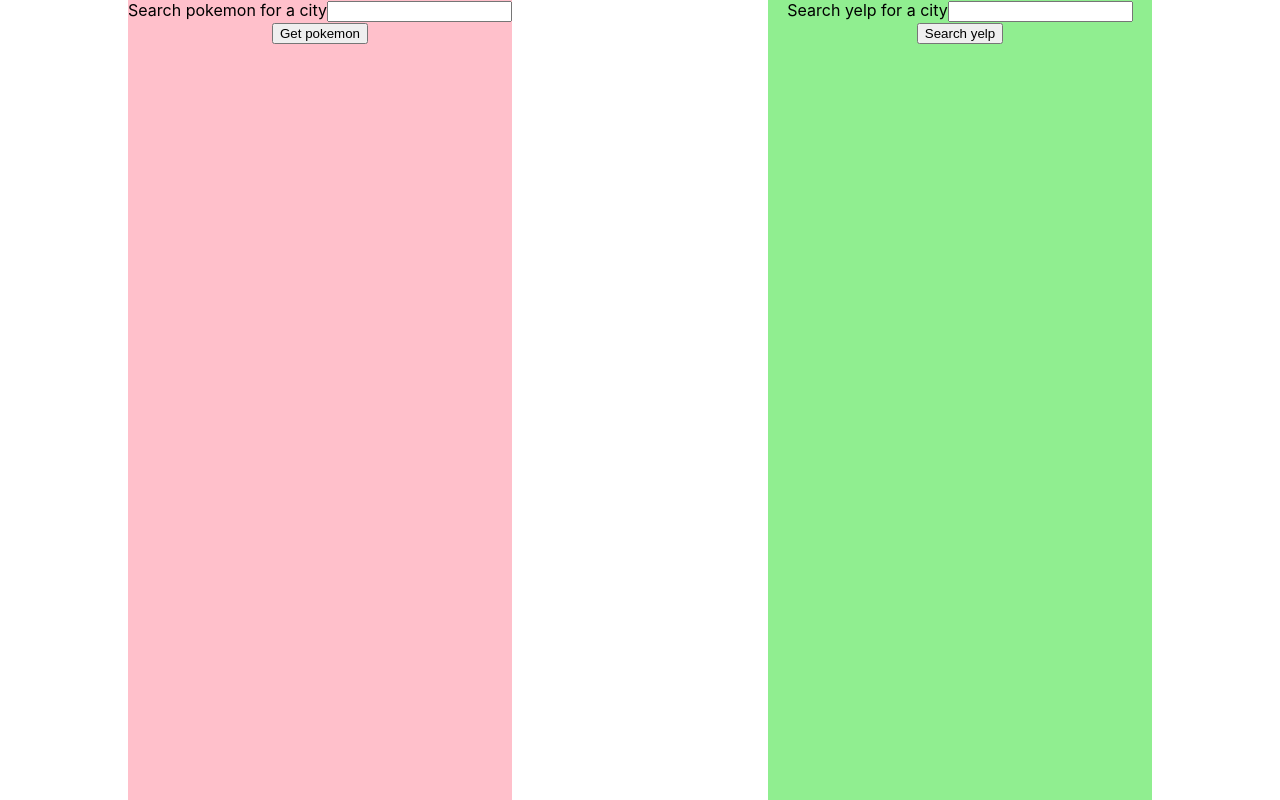
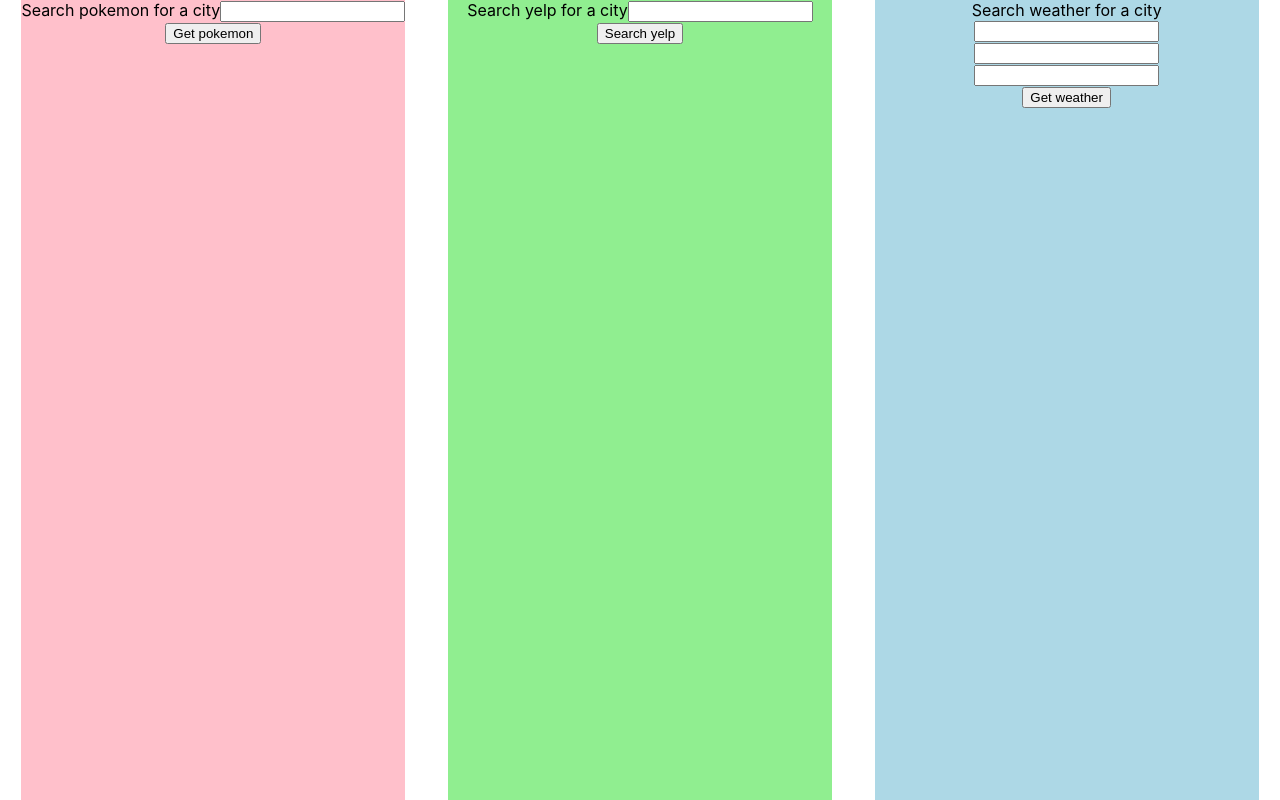
Before and after one commit to Sam-Melius/Api-half, a React (Create React App) app: page / in a window 1280 px wide. Built offline with nearby package versions, Linux system fonts and the light colour scheme.

Commit message:
still trouble shooting weather, just continues to load

```diff
--- a/src/App.js
+++ b/src/App.js
@@ -1,6 +1,6 @@
 import PokemonSearch from './PokemonSearch';
 import YelpSearch from './YelpSearch';
-// import WeatherSearch from './WeatherSearch';
+import WeatherSearch from './WeatherSearch';
 import './App.css';
 
 function App() {
@@ -8,7 +8,7 @@ function App() {
     <div className="App">
       <PokemonSearch />
       <YelpSearch />
-      {/* <WeatherSearch />   */}
+      <WeatherSearch />
     </div>
   );
 }
--- a/src/WeatherList.js
+++ b/src/WeatherList.js
@@ -3,8 +3,9 @@ import React from 'react';
 export default function WeatherList({ forecast }) {
   return (
     <div>
-      {forecast.map((weather, i) => <div key={weather.dt + i}>
-        <p>Date: </p>
+      {forecast.map((weather, i) => <div key={weather + i}>
+        {/* <p>Date: {weather.dt}</p> */}
+        <p>Clouds {weather.clouds}</p>
       </div>)}
     </div>
   );
--- a/src/WeatherSearch.js
+++ b/src/WeatherSearch.js
@@ -28,9 +28,16 @@ export default function WeatherSearch() {
       {/* make the fetch on submit */}
       <form onSubmit={handleWeatherSubmit}>
             Search weather for a city
-        <input onChange={e => setCity(e.target.value)} />
-        <input onChange={e => setState(e.target.value)} />
-        <input onChange={e => setCountry(e.target.value)} />
+        <label>
+          <input onChange={e => setCity(e.target.value)} />
+        </label>
+        <label>
+          <input onChange={e => setState(e.target.value)} />
+        </label>
+        <label>
+          <input onChange={e => setCountry(e.target.value)} />
+        </label>
+
         {/* add inputs/labels for city name, state, and country, using all the things we need with react forms. Don't forget to use the value property to sync these up with the default values in react state */}
         <button>Get weather</button>
       </form>
```
Also changed, not shown: 1 other file (tests, documents, lock files or other folders).
